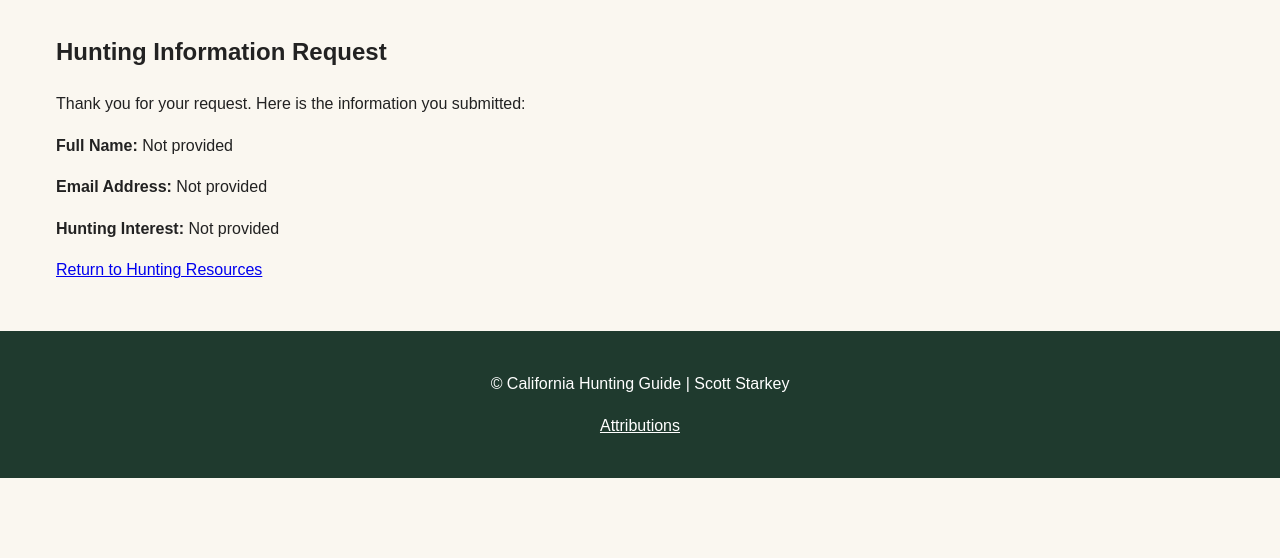
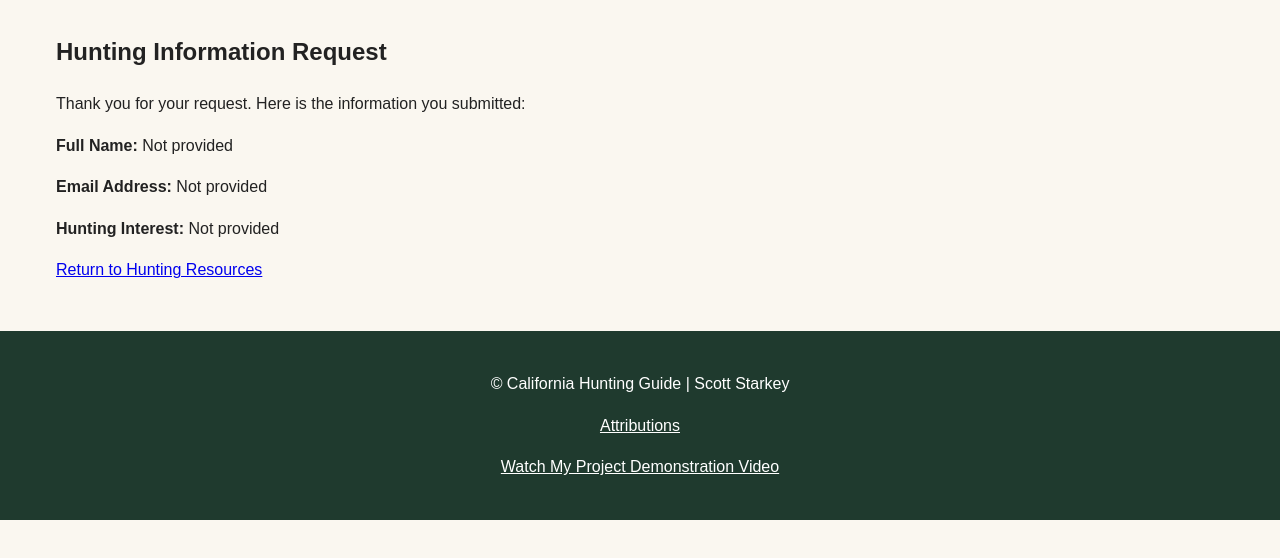
Before and after one commit to sstarkey84/wdd231, a plain HTML site: page project/form-action.html in a window 1280 px wide. Shown: the part 128-686 px from the top of the page. Drawn offline with Linux system fonts and the light colour scheme.

Commit message:
Uploaded video to footer

```diff
--- a/project/form-action.html
+++ b/project/form-action.html
@@ -48,7 +48,11 @@
         <p>&copy; <span id="currentyear"></span> California Hunting Guide | Scott Starkey</p>
         <p><a href="attributions.html">Attributions</a></p>
         <p id="lastModified"></p>
+        <p><a href="https://www.youtube.com/watch?v=feRCQESlnW8" target="_blank" rel="noopener noreferrer">Watch My
+                Project
+                Demonstration Video</a></p>
     </footer>
+
 </body>
 
 </html>
```
Also changed, not shown: project/attributions.html (+3 -0 lines), project/index.html (+3 -0 lines), project/locations.html (+3 -0 lines), project/resources.html (+3 -0 lines).
